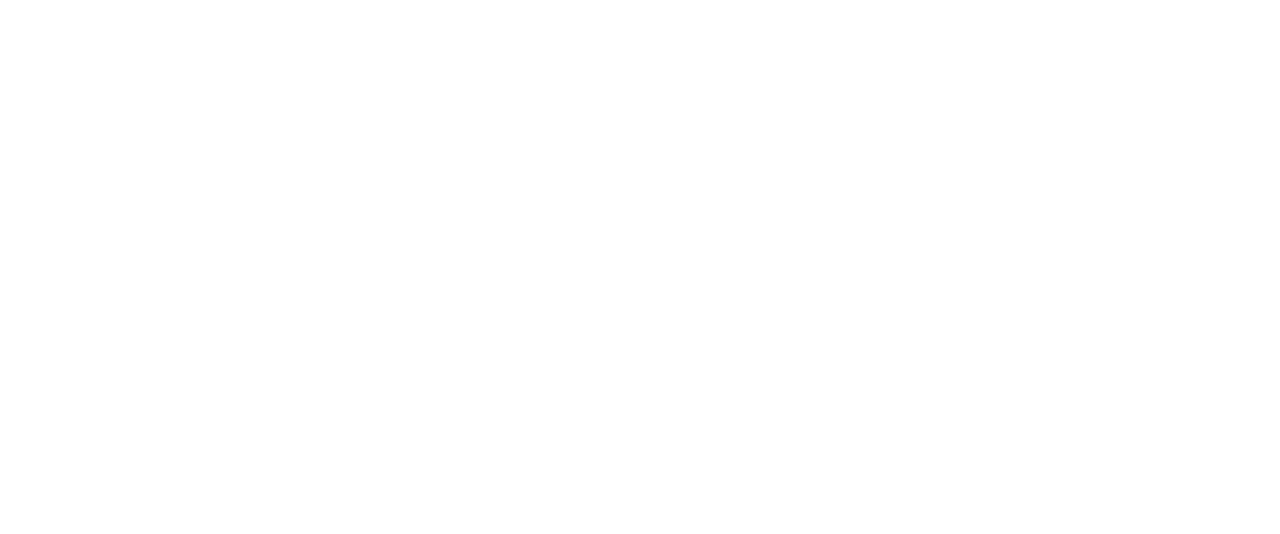
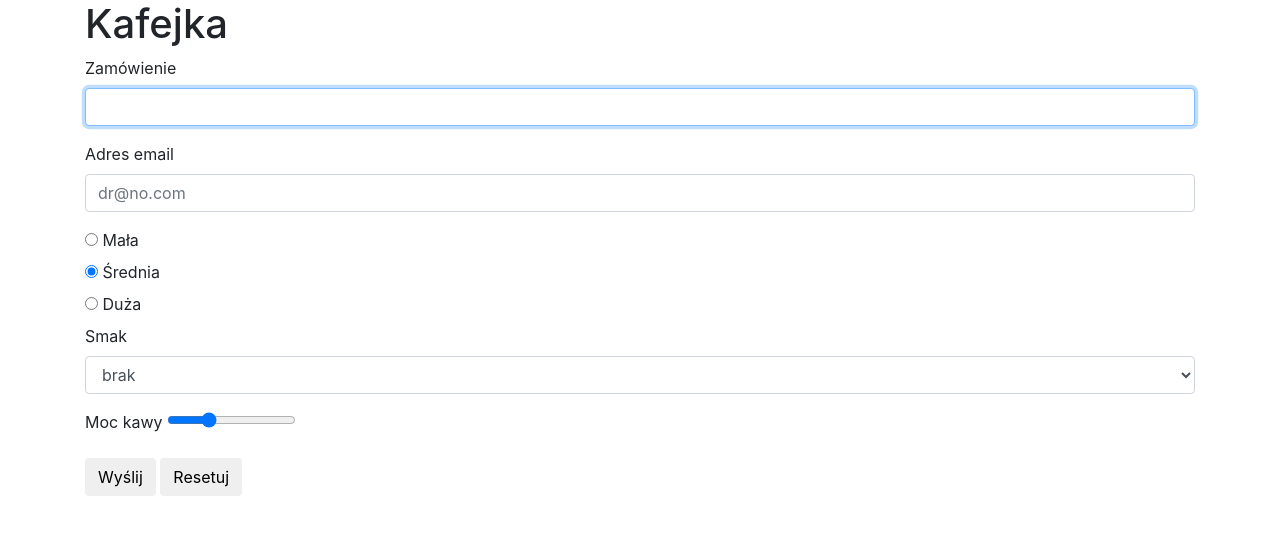
Before and after one commit to MartaPiatek/Kafejka, a plain HTML site: page index.html in a window 1280 px wide. Drawn offline with nearby package versions, Linux system fonts and the light colour scheme.

Commit message:
Dodanie formularza składania zamówienia

```diff
--- a/index.html
+++ b/index.html
@@ -4,9 +4,74 @@
 <head>
   <meta charset="utf-8">
   <title>Kafejka</title>
+  <link rel="stylesheet" href="https://cdnjs.cloudflare.com/ajax/libs/twitter-bootstrap/4.1.3/css/bootstrap.min.css">
 </head>
 
-<body>
+<body class="container">
+
+  <header>
+    <h1>Kafejka</h1>
+  </header>
+
+  <section>
+    <div class="panel panel-default">
+      <div class="panel-body">
+        <form data-zamowienie="formularz">
+
+          <div class="form-group">
+            <label for="zamowienieKawy">Zamówienie</label>
+            <input class="form-control" name="kawa" id="zamowienieKawy" autofocus>
+          </div>
+
+          <div class="form-group">
+            <label for="daneEmail">Adres email</label>
+            <input class="form-control" type="email" name="adresEmail" id="daneEmail" value="" placeholder="dr@no.com">
+          </div>
+
+          <div class="radio">
+            <label>
+    <input type="radio" name="wielkosc" value="mala">
+    Mała
+  </label>
+          </div>
+
+          <div class="radio">
+            <label>
+    <input type="radio" name="wielkosc" value="srednia" checked>
+  Średnia
+  </label>
+          </div>
+
+          <div class="radio">
+            <label>
+    <input type="radio" name="wielkosc" value="duza">
+    Duża
+  </label>
+          </div>
+
+          <div class="form-group">
+            <label for="smakKawy">Smak</label>
+            <select id="smakKawy" class="form-control" name="smak">
+    <option value="">brak</option>
+    <option value="karmelowy">karmelowy</option>
+    <option value="migdalowy">migdałowy</option>
+    <option value="czekoladowy">czekoladowy</option>
+  </select>
+          </div>
+
+          <div class="form-group">
+            <label for="mocKawy">Moc kawy</label>
+            <input type="range" name="moc" id="mocKawy" value="30">
+          </div>
+
+          <button type="submit" class="btn btn-default">Wyślij</button>
+          <button type="reset" class="btn btn-default">Resetuj</button>
+
+        </form>
+      </div>
+    </div>
+  </section>
+
   <script src="skrypty/bazadanych.js" charset="utf-8"></script>
   <script src="skrypty/furgonetka.js" charset="utf-8"></script>
   <script src="skrypty/main.js" charset="utf-8"></script>
```
